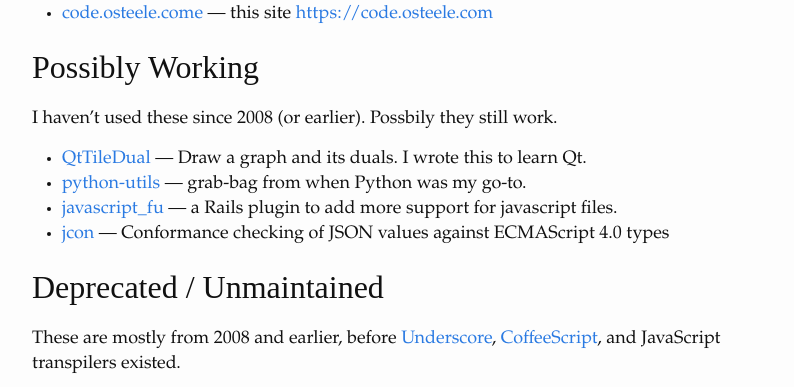
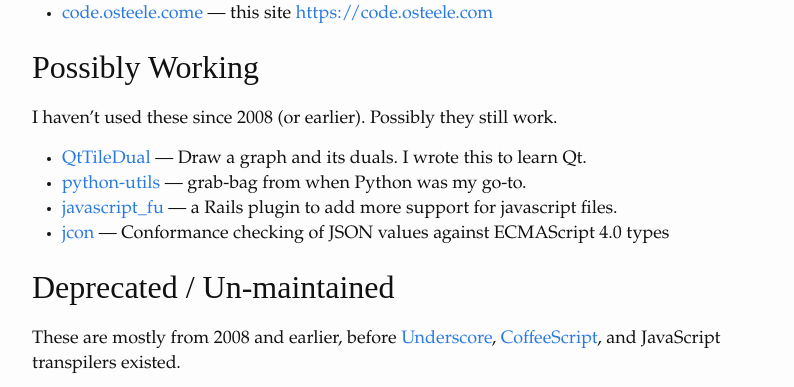
Before and after one commit to osteele/code.osteele.com, a Jekyll site: the page built from index.md, in a window 1280 px wide and 900 px high, scrolled down 1680 px. Shown: the part 150-537 px from the top of the window, without its empty margins (238-1032 px from the left). Built offline with Jekyll 4.4.1, drawn with Linux system fonts in a browser that asks for light colours.

Commit message:
Fix typos

```diff
--- a/index.md
+++ b/index.md
@@ -88,14 +88,14 @@
 
 ## Possibly Working
 
-I haven't used these since 2008 (or earlier). Possbily they still work.
+I haven't used these since 2008 (or earlier). Possibly they still work.
 
 * [QtTileDual](https://github.com/osteele/QtTileDual) — Draw a graph and its duals. I wrote this to learn Qt.
 * [python-utils](https://github.com/osteele/python-utils) — grab-bag from when Python was my go-to.
 * [javascript_fu](https://github.com/osteele/javascript_fu) — a Rails plugin to add more support for javascript files.
 * [jcon](https://github.com/osteele/jcon) — Conformance checking of JSON values against ECMAScript 4.0 types
 
-## Deprecated / Unmaintained
+## Deprecated / Un-maintained
 
 These are mostly from 2008 and earlier, before [Underscore](http://underscorejs.org), [CoffeeScript](http://coffeescript.org), and JavaScript transpilers existed.
 
```
Also changed, not shown: other parts of index.md (+1 -1 lines).
